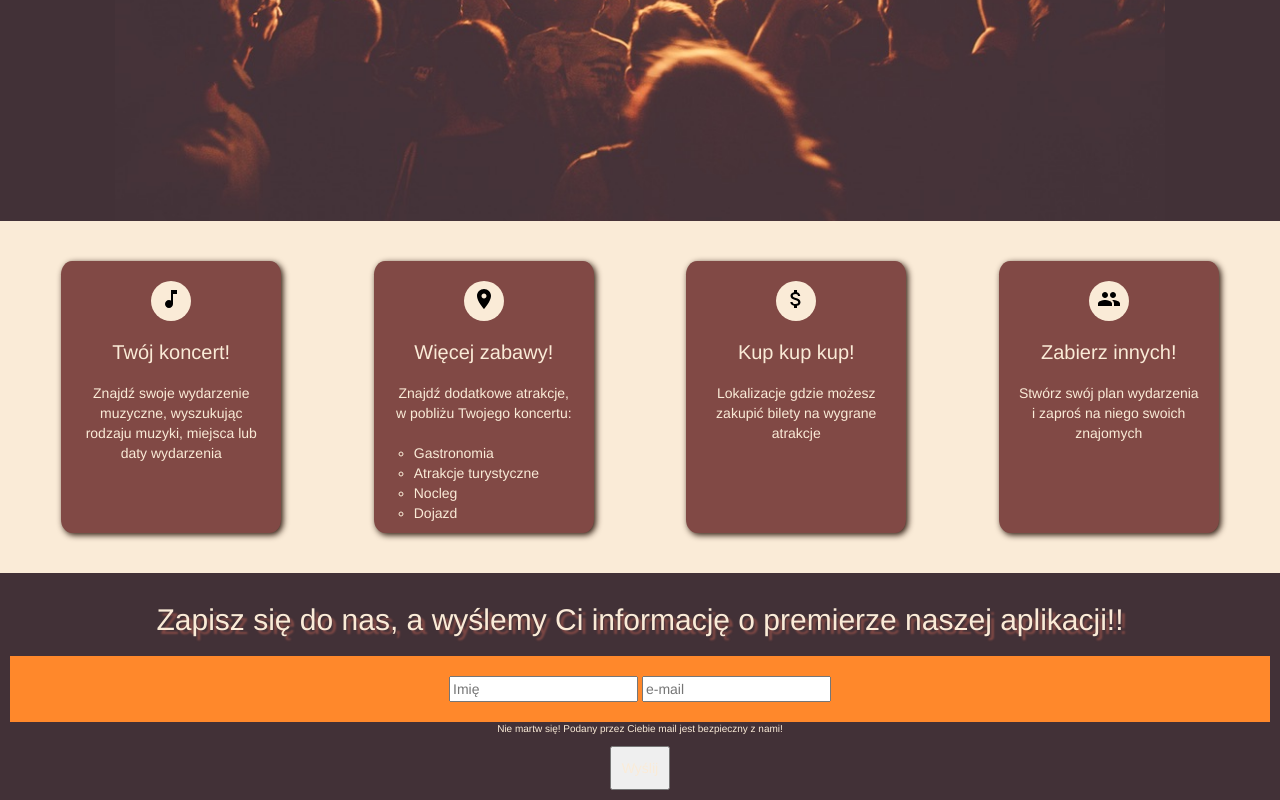
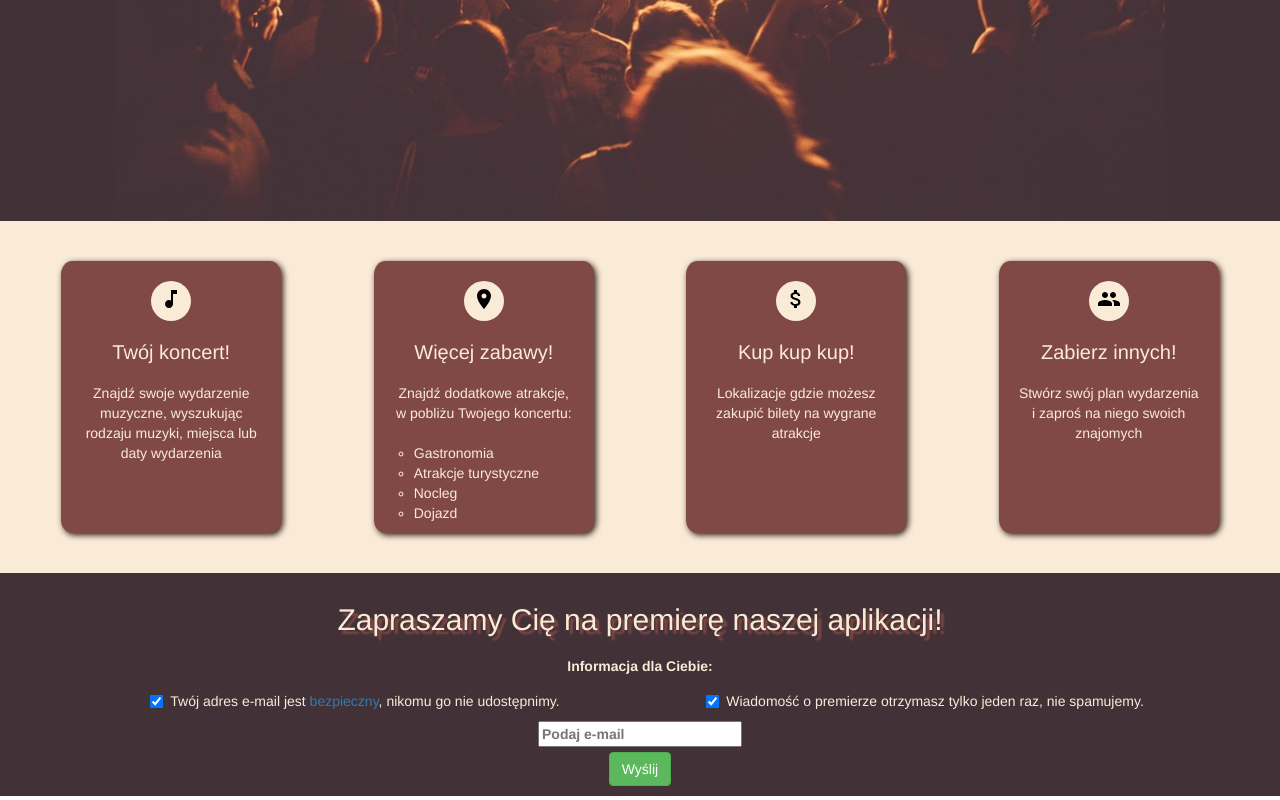
Before and after one commit to infoshareacademy/jfdd6-kod80, a plain HTML site: page index.html in a window 1280 px wide. Shown: the part 479-1279 px from the top of the page. Drawn offline with nearby package versions, Linux system fonts and the light colour scheme.

Commit message:
FD6K8-7 reworked form

```diff
--- a/index.html
+++ b/index.html
@@ -157,29 +157,61 @@
     </section>
   </div>
 
-  <div class="zapis"
-       id="zapis">
-    <h2 class="naglowek_formularza">Zapisz się do nas, a wyślemy Ci informację o premierze naszej aplikacji!!</h2>
+  <section class="zapis"
+           id="zapis">
+    <div class="container">
+      <h2 class="naglowek_formularza">Zapraszamy Cię na premierę naszej aplikacji!</h2>
 
-    <form class="formularz">
-      <div class="pola_emaila">
-        <input type="text"
-               placeholder="Imię"
-               required>
+      <label class="opis_wiadomosci control-label col-xs-6 col-xs-offset-3">Informacja dla Ciebie:</label>
 
-        <input type="email"
-               placeholder="e-mail"
-               required>
+      <form>
+        <div class="form-group">
+          <div class="col-xs-6 col-xs-offset-0">
+            <div class="checkbox">
+              <label>
+                <input type="checkbox"
+                       value="safety"
+                       checked> Twój adres e-mail jest <a href="#">bezpieczny</a>, nikomu go nie udostępnimy.
+              </label>
+            </div>
+          </div>
+        </div>
+
+        <div class="form-group">
+          <div class="col-xs-6 col-xs-offset-0">
+            <div class="checkbox">
+              <label>
+                <input type="checkbox"
+                       value="spam"
+                       checked> Wiadomość o premierze otrzymasz tylko jeden raz, nie spamujemy.
+              </label>
+            </div>
+          </div>
+        </div>
+      </form>
+
+      <form>
+        <div class="form-group">
+          <div class="col-xs-12">
+            <label>
+              <input type="email"
+                     placeholder="Podaj e-mail"
+                     class="wpisz_email"
+                     required>
+            </label>
+          </div>
+        </div>
+      </form>
+
+      <div class="col-xs-12">
+        <button class="btn btn-success">Wyślij</button>
       </div>
-    </form>
-
-    <div class="politka_bezpieczenstwa"> Nie martw się! Podany przez Ciebie mail jest bezpieczny z nami!</div>
-
-    <button class="button_od_maila">Wyślij</button>
-  </div>
+    </div>
+  </section>
 
   <div class="dlugi_opis"
-       id="dlugi_opis"></div>
+       id="dlugi_opis">
+  </div>
 </main>
 
 <footer>
--- a/style_formularz.scss
+++ b/style_formularz.scss
@@ -14,6 +14,11 @@ $background-color: #814945;
   text-shadow: 4px 4px 2px $background-color;
 }
 
+.opis_wiadomosci {
+  text-shadow: 4px 4px 2px $background-color;
+  font-size: 20px;
+}
+
 .button,
 input,
 optgroup,
@@ -26,12 +31,10 @@ textarea {
   padding: 20px;
 }
 
-form:invalid {
-  background-color: #ff882b;
-}
-
-.politka_bezpieczenstwa {
-  font-size: 10px;
+.wpisz_email {
+  font-size: 20px;
+  text-align: center;
+  margin: 15px 0;
 }
 
 .button_od_maila {
@@ -39,3 +42,24 @@ form:invalid {
   padding: 10px;
   color: $background-color;
 }
+
+//form:invalid {
+//  border: 5px solid #ff1a1f;
+//}
+//
+//form:valid {
+//  border: 5px solid #1dff0b;
+//}
+
+input:invalid {
+  background-color: #ffffff;
+}
+
+input:required {
+  border-color: forestgreen;
+  border-width: 5px;
+}
+
+input:required:invalid {
+  border-color: #ffb626;
+}
```
